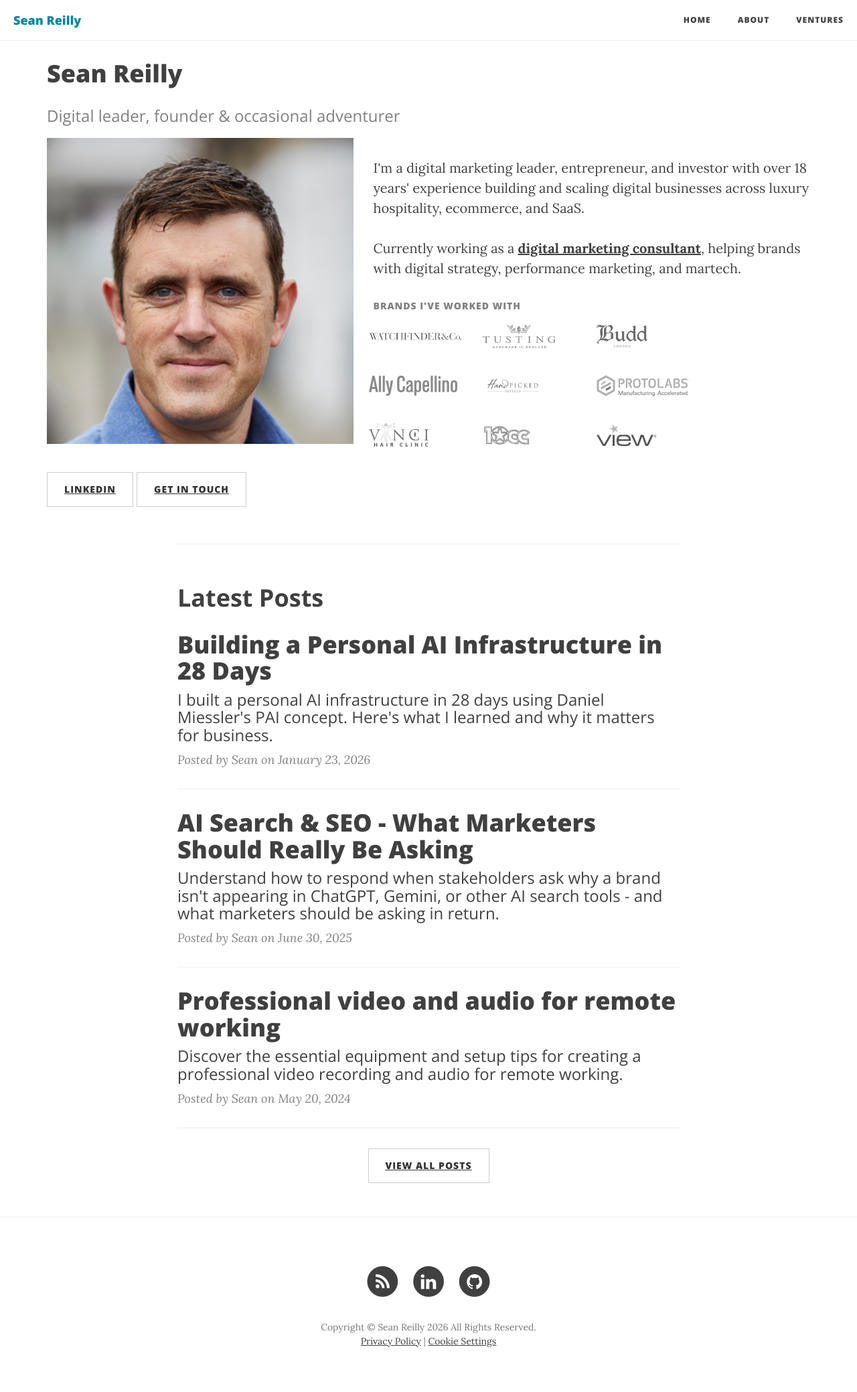
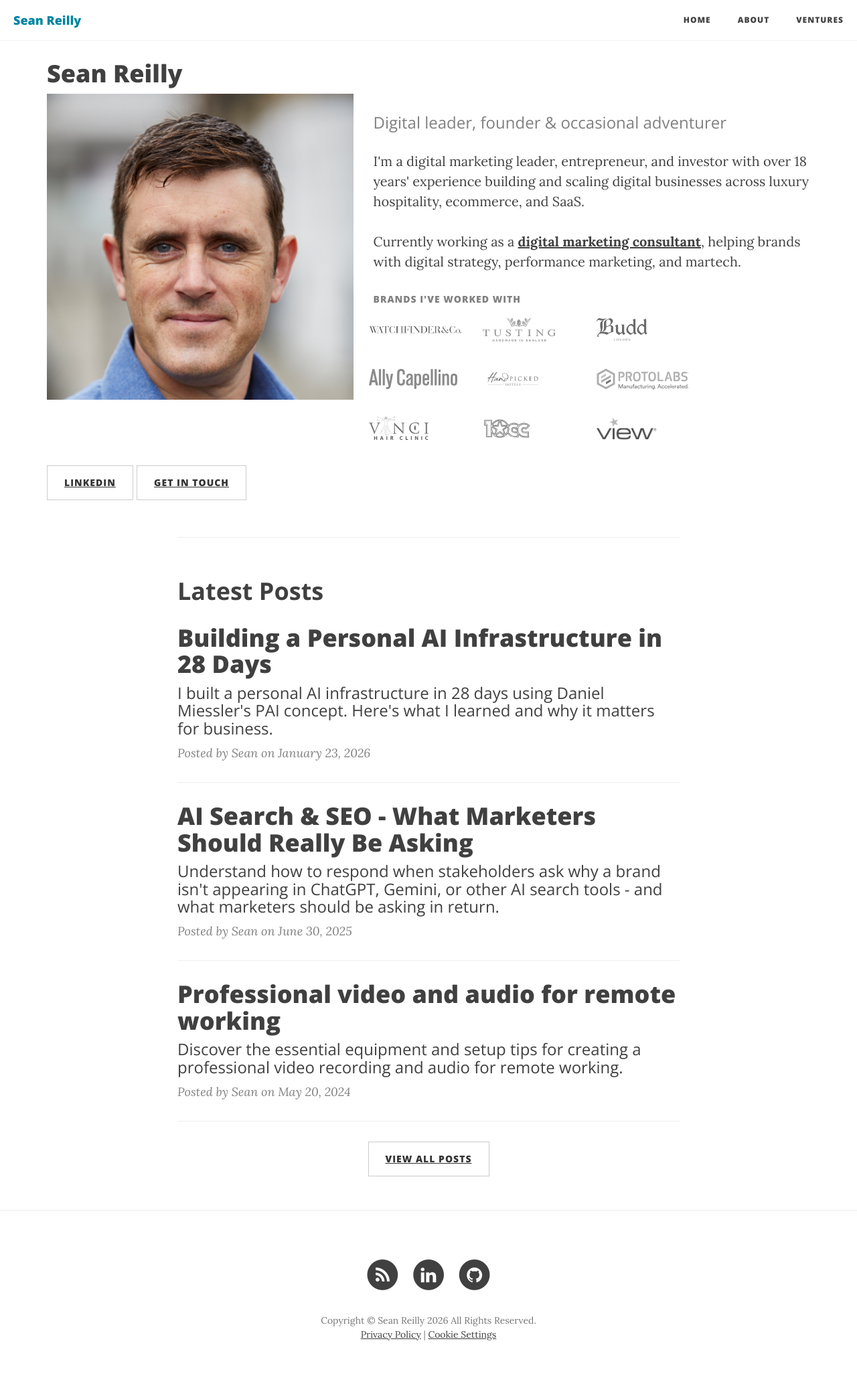
Before and after one commit to seanreillyesq/seanreillyesq.github.io, a Jekyll site: the page built from home.html, in a window 1280 px wide. Shown: the whole page at 67% size. Built offline with Jekyll 4.4.1, drawn with Linux system fonts in a browser that asks for light colours; comment, search, counter and statistics services are not loaded.

Commit message:
Move tagline into text column, aligned with bio content

```diff
--- a/home.html
+++ b/home.html
@@ -10,9 +10,8 @@
 
 <!-- Hero -->
 <div class="container">
-    <!-- Name and tagline above -->
+    <!-- Name above -->
     <h1>Sean Reilly</h1>
-    <p style="color: #808080; font-family: 'Open Sans', 'Helvetica Neue', Helvetica, Arial, sans-serif; font-weight: 300; font-size: 24px; line-height: 1.1; margin-bottom: 20px;">Digital leader, founder & occasional adventurer</p>
 
     <!-- Photo + bio side by side -->
     <div class="row">
@@ -20,6 +19,7 @@
             <img src="/img/sean-reilly-sq.jpg" alt="Sean Reilly" class="img-responsive" style="width: 100%;">
         </div>
         <div class="col-md-7">
+            <p style="color: #808080; font-family: 'Open Sans', 'Helvetica Neue', Helvetica, Arial, sans-serif; font-weight: 300; font-size: 24px; line-height: 1.1; margin-bottom: 15px;">Digital leader, founder & occasional adventurer</p>
             <p>I'm a digital marketing leader, entrepreneur, and investor with over 18 years' experience building and scaling digital businesses across luxury hospitality, ecommerce, and SaaS.</p>
             <p>Currently working as a <a href="/contact"><strong>digital marketing consultant</strong></a>, helping brands with digital strategy, performance marketing, and martech.</p>
             <p style="color: #808080; font-size: 14px; text-transform: uppercase; font-family: 'Open Sans', 'Helvetica Neue', Helvetica, Arial, sans-serif; font-weight: 800; letter-spacing: 1px; margin-bottom: 10px;">Brands I've worked with</p>
```
